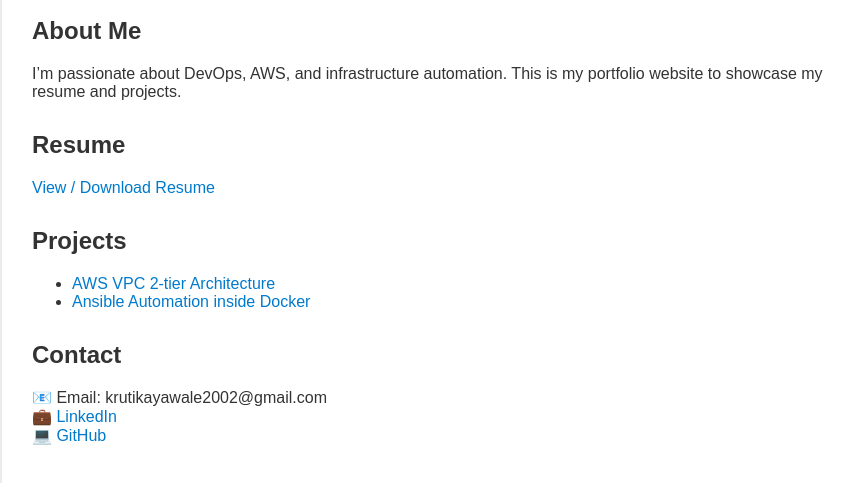
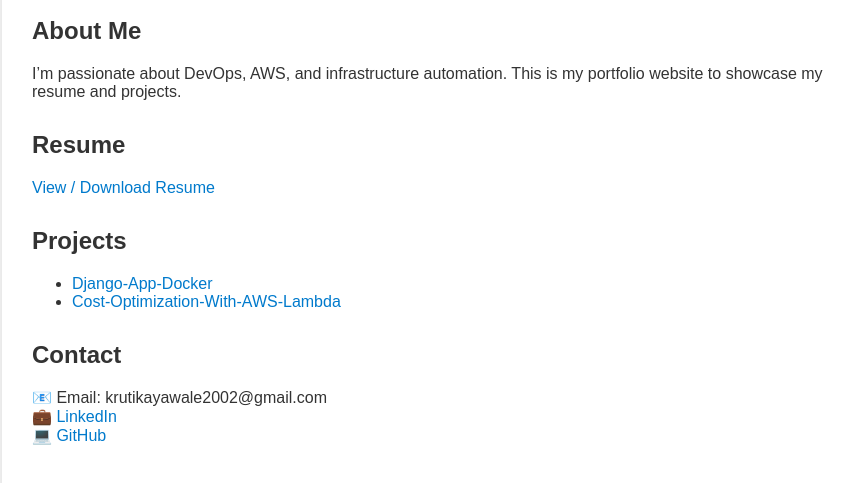
Before and after one commit to Krutika09/Krutika09.github.io, a plain HTML site: page index.html in a window 1280 px wide. Shown: the part 151-634 px from the top of the page, without its empty margins (208-1061 px from the left). Drawn offline with Linux system fonts and the light colour scheme.

Commit message:
Update index.html

```diff
--- a/index.html
+++ b/index.html
@@ -50,8 +50,8 @@
     <div class="section">
       <h2>Projects</h2>
       <ul>
-        <li><a href="https://github.com/yourusername/project1" target="_blank">AWS VPC 2-tier Architecture</a></li>
-        <li><a href="https://github.com/yourusername/project2" target="_blank">Ansible Automation inside Docker</a></li>
+        <li><a href="https://github.com/Krutika09/Django-App-Docker" target="_blank">Django-App-Docker</a></li>
+        <li><a href="https://github.com/Krutika09/Cost-Optimization-With-AWS-Lambda" target="_blank">Cost-Optimization-With-AWS-Lambda</a></li>
         <!-- Add more -->
       </ul>
     </div>
```
